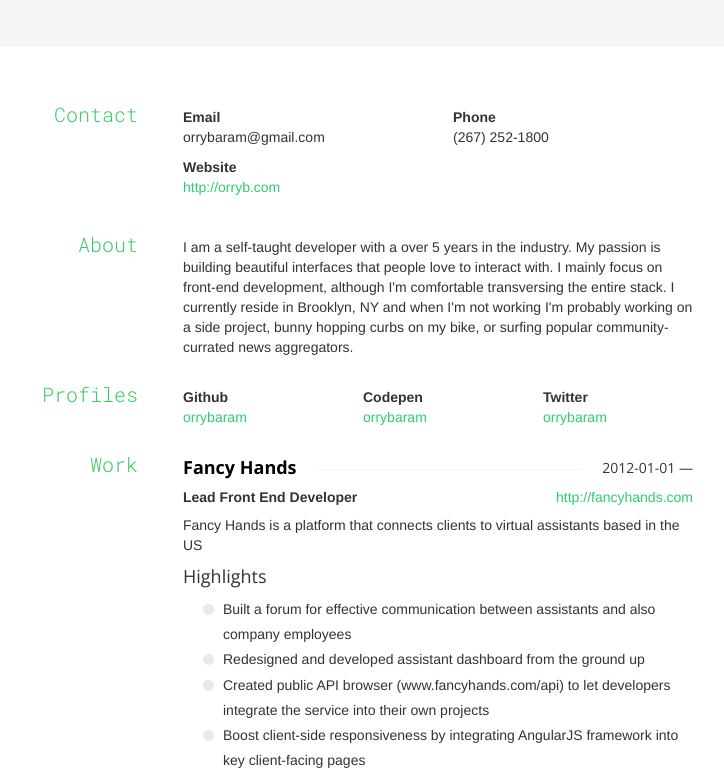
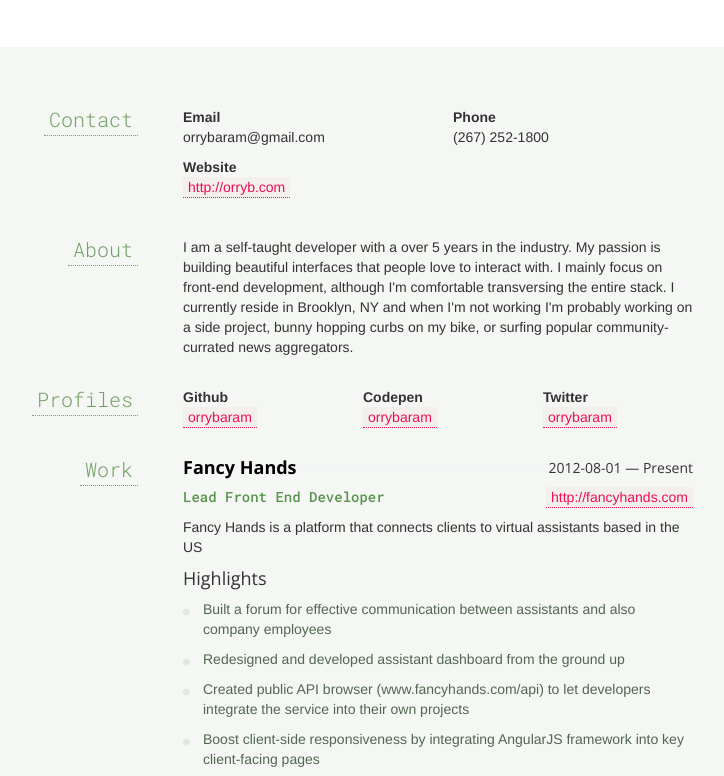
Before and after one commit to orrybaram/jsonresume-theme-juno, a website: page index.html in a window 1280 px wide. Shown: the part 152-928 px from the top of the page, without its empty margins (292-1016 px from the left). Drawn offline with nearby package versions, Linux system fonts and the light colour scheme.

Commit message:
updated package

```diff
--- a/index.html
+++ b/index.html
@@ -16,16 +16,21 @@
 	https://fonts.googleapis.com/css?family=Lato:400,700
 );*/
 body {
-	background: #fff;
+	background: #F4F7F3;
 	margin: 0 0 80px;
 
 }
 a {
-	color: #2ecc71;
+	color: #EF0E52;
+	font-weight: nor;
+	background-color: rgba(255, 0, 116, 0.03);
+	border-bottom: 1px dotted;
+	padding: 2px 5px;
 }
 a:focus,
 a:hover {
-	color: #f1c40f;
+	color: #F53795;
+	border-bottom: 1px solid;
 	text-decoration: none;
 }
 div, p {
@@ -46,15 +51,20 @@ h4 {
 section {
 	margin-top: 30px;
 }
+ul {
+	padding-left: 20px;
+}
 li {
-	line-height: 1.8;
+	line-height: 20px;
 	list-style: none;
+	margin-bottom: 10px;
+	color: #526651;
 }
 li:before {
 	content: "\f111";
 	float: left;
-	font: 13px FontAwesome;
-	margin-top: 6px;
+	font: 8px FontAwesome;
+	margin-top: 9px;
 	margin-left: -20px;
 	opacity: .1;
 	position: absolute;
@@ -86,7 +96,7 @@ h4 span:first-child {
 	margin-top: 30px;
 }
 #header {
-	background: #f4f6f6;
+	background: #fff;
 	padding: 50px 0;
 	margin-bottom: 30px;
 }
@@ -103,11 +113,14 @@ h4 span:first-child {
 	margin-top: 10px;
 }
 #content h3 {
-	color: #3DCB65;
+	color: #75A066;
 	font-size: 20px;
 	margin-top: -4px;
 	font-family: 'Roboto Mono';
 	font-weight: 300;
+	display: inline-block;
+	padding: 5px;
+	border-bottom: 1px dotted;
 }
 #content aside {
 	text-align: right;
@@ -118,8 +131,11 @@ h4 span:first-child {
 }
 #work .position,
 #volunteer .position {
-	font-weight: bold;
-	margin-bottom: 8px;
+	margin: 0px 0 10px;
+	font-family: 'Roboto Mono';
+	font-weight: 500;
+	font-size: 14px;
+	color: #55934B;
 }
 #education .area {
 	font-weight: bold;
@@ -148,7 +164,6 @@ h4 span:first-child {
 	}
 	.strike-through span,
 	.strike-through a {
-		background: #fff;
 		position: absolute;
 	}
 	.strike-through span:first-child {
@@ -183,12 +198,7 @@ h4 span:first-child {
 		font-size: 14px;
 		margin-bottom: 5px;
 	}
-	.strike-through span:first-child {
-		margin-bottom: 7px;
-	}
-	.strike-through span {
-		display: block;
-	}
+
 	#header {
 		margin-bottom: 10px;
 		padding: 40px 0;
@@ -235,7 +245,7 @@ h4 span:first-child {
 			<div class="col-sm-6">
 				<strong>Website</strong>
 				<div class="website">
-					<a href="http://orryb.com">http://orryb.com</a>
+					<a target="_blank" href="http://orryb.com">http://orryb.com</a>
 				</div>
 			</div>
 			</div>
@@ -261,7 +271,7 @@ h4 span:first-child {
 					</strong>
 					<div class="username">
 						<div class="url">
-							<a href="http://github.com/orrybaram">orrybaram</a>
+							<a target="_blank" href="http://github.com/orrybaram">orrybaram</a>
 						</div>
 					</div>
 				</div>
@@ -271,7 +281,7 @@ h4 span:first-child {
 					</strong>
 					<div class="username">
 						<div class="url">
-							<a href="http://codepen.io/orrybaram">orrybaram</a>
+							<a target="_blank" href="http://codepen.io/orrybaram">orrybaram</a>
 						</div>
 					</div>
 				</div>
@@ -281,7 +291,7 @@ h4 span:first-child {
 					</strong>
 					<div class="username">
 						<div class="url">
-							<a href="http://twitter.com/orrybaram">orrybaram</a>
+							<a target="_blank" href="http://twitter.com/orrybaram">orrybaram</a>
 						</div>
 					</div>
 				</div>
@@ -299,11 +309,11 @@ h4 span:first-child {
 				<h4 class="strike-through">
 					<span>Fancy Hands</span>
 					<span class="date">
-						2012-01-01 —
+						2012-08-01 — Present
 					</span>
 				</h4>
 				<div class="website pull-right">
-					<a href="http://fancyhands.com">http://fancyhands.com</a>
+					<a target="_blank" href="http://fancyhands.com">http://fancyhands.com</a>
 				</div>
 				<div class="position">
 					Lead Front End Developer
@@ -326,11 +336,11 @@ h4 span:first-child {
 				<h4 class="strike-through">
 					<span>Trusted Insight, Inc.</span>
 					<span class="date">
-						2011-07-01 —
+						2011-07-01 — Present
 					</span>
 				</h4>
 				<div class="website pull-right">
-					<a href="http://thetrustedinsight.com">http://thetrustedinsight.com</a>
+					<a target="_blank" href="http://thetrustedinsight.com">http://thetrustedinsight.com</a>
 				</div>
 				<div class="position">
 					Designer and Front End Developer
@@ -349,11 +359,11 @@ h4 span:first-child {
 				<h4 class="strike-through">
 					<span>Safe is Fast.</span>
 					<span class="date">
-						2011-05-01 —
+						2011-05-01 — Present
 					</span>
 				</h4>
 				<div class="website pull-right">
-					<a href="http://safeisfast.com">http://safeisfast.com</a>
+					<a target="_blank" href="http://safeisfast.com">http://safeisfast.com</a>
 				</div>
 				<div class="position">
 					Designer and Front End Developer
--- a/style.css
+++ b/style.css
@@ -2,16 +2,21 @@
 	https://fonts.googleapis.com/css?family=Lato:400,700
 );*/
 body {
-	background: #fff;
+	background: #F4F7F3;
 	margin: 0 0 80px;
 
 }
 a {
-	color: #2ecc71;
+	color: #EF0E52;
+	font-weight: nor;
+	background-color: rgba(255, 0, 116, 0.03);
+	border-bottom: 1px dotted;
+	padding: 2px 5px;
 }
 a:focus,
 a:hover {
-	color: #f1c40f;
+	color: #F53795;
+	border-bottom: 1px solid;
 	text-decoration: none;
 }
 div, p {
@@ -32,9 +37,14 @@ h4 {
 section {
 	margin-top: 30px;
 }
+ul {
+	padding-left: 20px;
+}
 li {
-	line-height: 1.8;
+	line-height: 20px;
 	list-style: none;
+	margin-bottom: 10px;
+	color: #526651;
 }
 li:before {
 	content: "\f111";
@@ -72,7 +82,7 @@ h4 span:first-child {
 	margin-top: 30px;
 }
 #header {
-	background: #f4f6f6;
+	background: #fff;
 	padding: 50px 0;
 	margin-bottom: 30px;
 }
@@ -89,11 +99,14 @@ h4 span:first-child {
 	margin-top: 10px;
 }
 #content h3 {
-	color: #3DCB65;
+	color: #75A066;
 	font-size: 20px;
 	margin-top: -4px;
 	font-family: 'Roboto Mono';
 	font-weight: 300;
+	display: inline-block;
+	padding: 5px;
+	border-bottom: 1px dotted;
 }
 #content aside {
 	text-align: right;
@@ -104,8 +117,11 @@ h4 span:first-child {
 }
 #work .position,
 #volunteer .position {
-	font-weight: bold;
-	margin-bottom: 8px;
+	margin: 0px 0 10px;
+	font-family: 'Roboto Mono';
+	font-weight: 500;
+	font-size: 14px;
+	color: #55934B;
 }
 #education .area {
 	font-weight: bold;
@@ -134,7 +150,6 @@ h4 span:first-child {
 	}
 	.strike-through span,
 	.strike-through a {
-		background: #fff;
 		position: absolute;
 	}
 	.strike-through span:first-child {
@@ -169,12 +184,7 @@ h4 span:first-child {
 		font-size: 14px;
 		margin-bottom: 5px;
 	}
-	.strike-through span:first-child {
-		margin-bottom: 7px;
-	}
-	.strike-through span {
-		display: block;
-	}
+
 	#header {
 		margin-bottom: 10px;
 		padding: 40px 0;
```
Also changed, not shown: package.json (+5 -5 lines), resume.hbs (+7 -7 lines).
